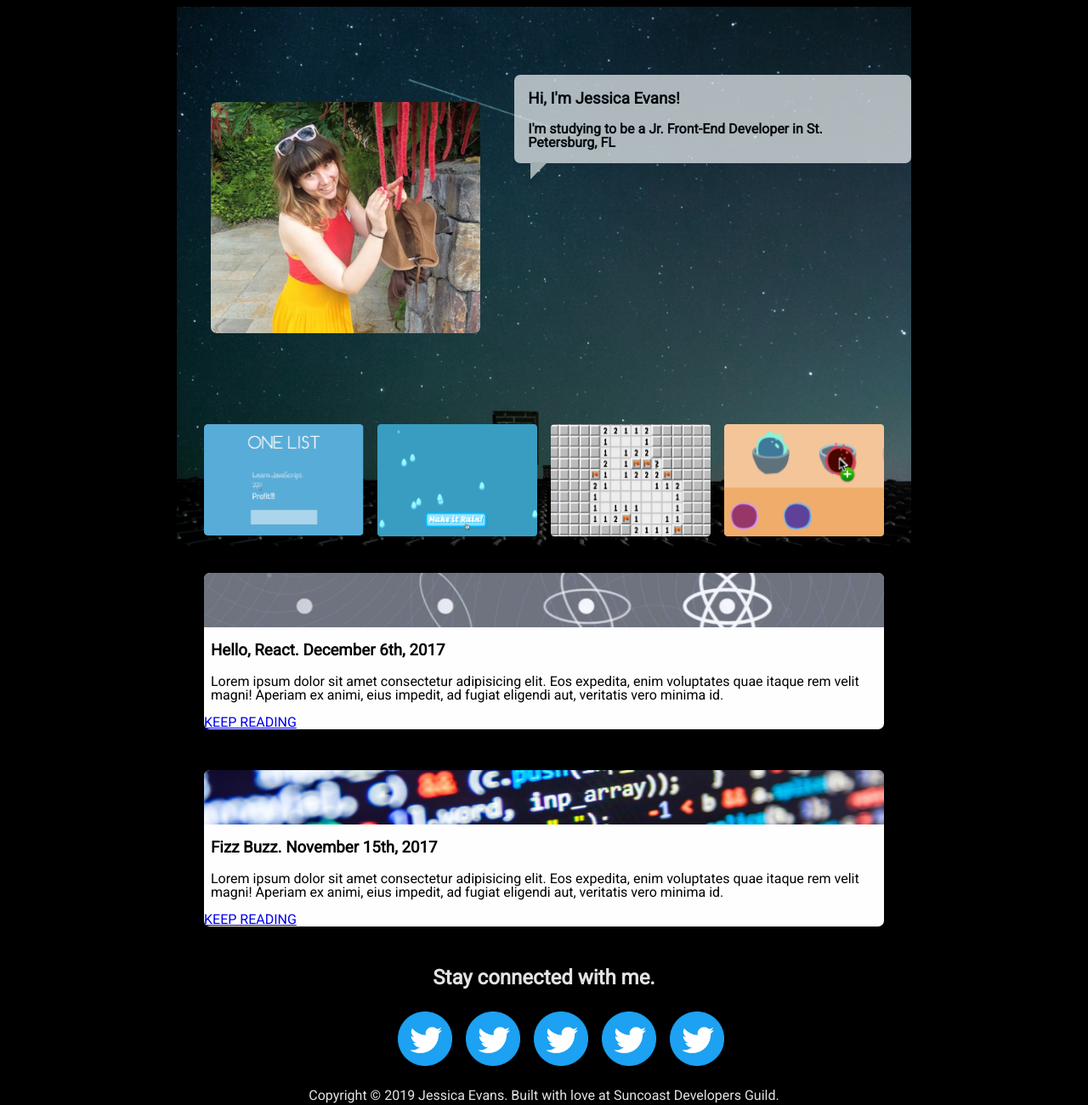
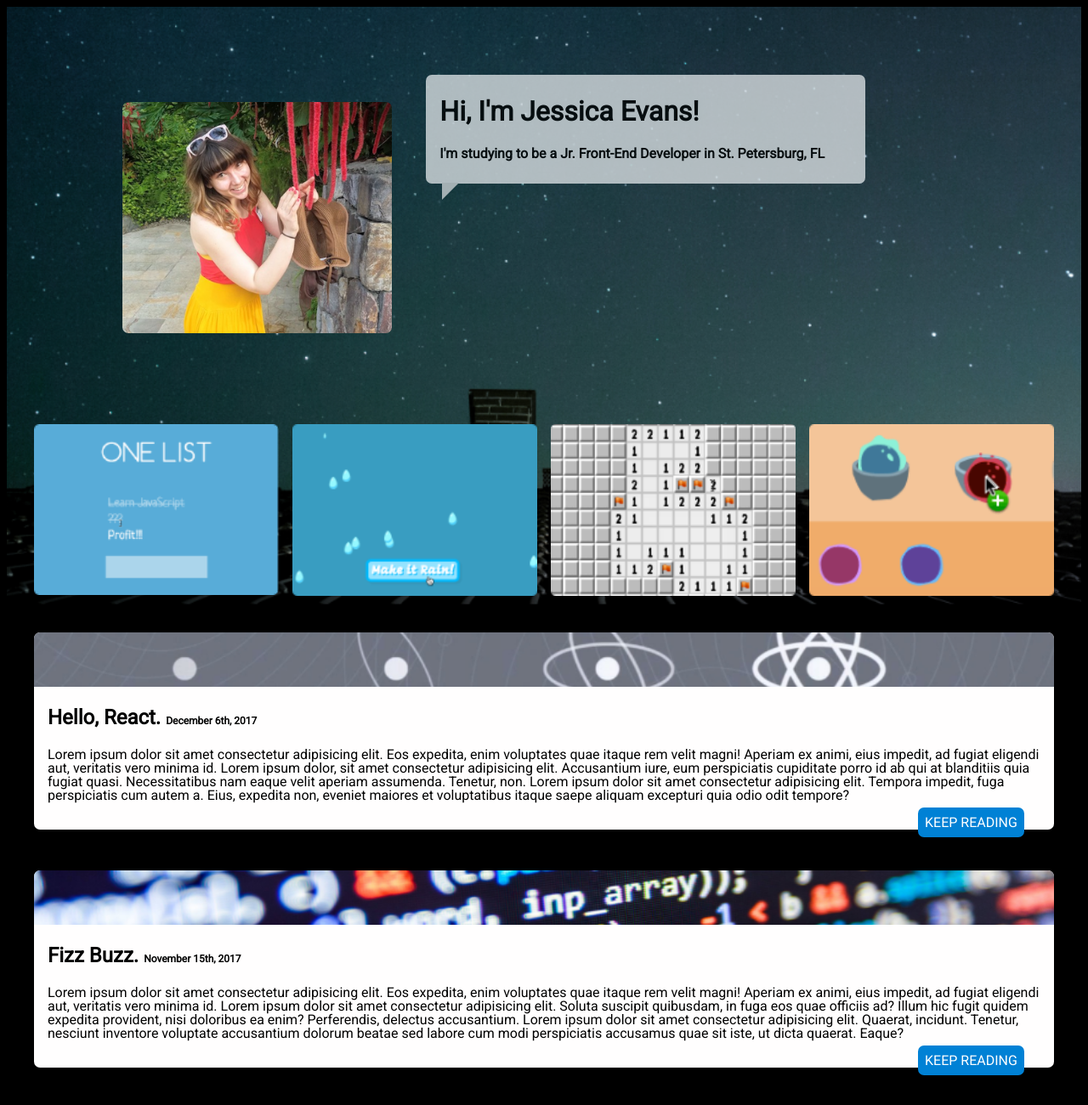
Before and after one commit to jessicaevans17/portfolio, a website: page public/index.html in a window 1280 px wide. Shown: the top 1300 px of the page at 85% size. Drawn offline with Linux system fonts and the light colour scheme.

Commit message:
changed margins and Keep Reading Button

```diff
--- a/public/index.html
+++ b/public/index.html
@@ -22,7 +22,7 @@
 					/>
 				</figure>
 				<section class=" box speech-bubble border-radius">
-					<h1 class="header-title">Hi, I'm Jessica Evans!</h1>
+					<h2 class="header-title"><strong>Hi, I'm Jessica Evans!</strong></h2>
 					<p>
 						I'm studying to be a Jr. Front-End Developer in St. Petersburg, FL
 					</p>
@@ -40,32 +40,46 @@
 		<main>
 			<section class="main-section border-radius">
 				<section id="react-pic-header"></section>
-				<h3 class="main-paragraph">
+				<h3 class="main-section-header">
 					Hello, React. <span>December 6th, 2017</span>
 				</h3>
 				<p class="main-paragraph">
 					Lorem ipsum dolor sit amet consectetur adipisicing elit. Eos expedita,
 					enim voluptates quae itaque rem velit magni! Aperiam ex animi, eius
-					impedit, ad fugiat eligendi aut, veritatis vero minima id.
+					impedit, ad fugiat eligendi aut, veritatis vero minima id. Lorem ipsum
+					dolor, sit amet consectetur adipisicing elit. Accusantium iure, eum
+					perspiciatis cupiditate porro id ab qui at blanditiis quia fugiat
+					quasi. Necessitatibus nam eaque velit aperiam assumenda. Tenetur, non.
+					Lorem ipsum dolor sit amet consectetur adipisicing elit. Tempora
+					impedit, fuga perspiciatis cum autem a. Eius, expedita non, eveniet
+					maiores et voluptatibus itaque saepe aliquam excepturi quia odio odit
+					tempore?
 				</p>
-				<a class="keep-reading-button" href="#">KEEP READING</a>
+				<a class="keep-reading-button border-radius" href="#">KEEP READING</a>
 			</section>
 
 			<section class="main-section border-radius">
 				<section id="code-pic-header"></section>
-				<h3 class="main-paragraph">
+				<h3 class="main-section-header">
 					Fizz Buzz. <span>November 15th, 2017</span>
 				</h3>
 				<p class="main-paragraph">
 					Lorem ipsum dolor sit amet consectetur adipisicing elit. Eos expedita,
 					enim voluptates quae itaque rem velit magni! Aperiam ex animi, eius
-					impedit, ad fugiat eligendi aut, veritatis vero minima id.
+					impedit, ad fugiat eligendi aut, veritatis vero minima id. Lorem ipsum
+					dolor sit amet consectetur adipisicing elit. Soluta suscipit
+					quibusdam, in fuga eos quae officiis ad? Illum hic fugit quidem
+					expedita provident, nisi doloribus ea enim? Perferendis, delectus
+					accusantium. Lorem ipsum dolor sit amet consectetur adipisicing elit.
+					Quaerat, incidunt. Tenetur, nesciunt inventore voluptate accusantium
+					dolorum beatae sed labore cum modi perspiciatis accusamus quae sit
+					iste, ut dicta quaerat. Eaque?
 				</p>
-				<a href="#">KEEP READING</a>
+				<a class="keep-reading-button border-radius" href="#">KEEP READING</a>
 			</section>
 		</main>
 
-		<footer>
+		<footer class="flex-column">
 			<h2>Stay connected with me.</h2>
 			<ul class="twitter-ul flex-row">
 				<li class="twitter-li">
--- a/public/screen.css
+++ b/public/screen.css
@@ -7,8 +7,8 @@ html {
 }
 
 body {
-	margin-left: 13rem;
-	margin-right: 13rem;
+	/* margin-left: 13rem;
+	margin-right: 13rem; */
 	min-height: 100%;
 	font-family: 'Roboto', sans-serif;
 	background-color: black;
@@ -20,6 +20,12 @@ body {
 	justify-content: center;
 }
 
+.flex-column {
+	display: flex;
+	flex-direction: column;
+	align-items: center;
+}
+
 .border-radius {
 	border-radius: 7px;
 }
@@ -29,21 +35,25 @@ header {
 	background-repeat: no-repeat;
 	background-size: cover;
 	background-position-x: center;
+	background-position-y: bottom;
 }
 
 .header-section {
 	padding-top: 2rem;
 	padding-bottom: 4rem;
+	justify-content: flex-start;
 }
 
 .header-title {
 	font-weight: 900;
+	font-size: 2rem;
 }
 
 figure > img {
 	height: 17rem;
 	object-fit: cover;
 	margin-top: 4rem;
+	margin-left: 6rem;
 }
 
 .box {
@@ -56,7 +66,7 @@ figure > img {
 	height: 5rem;
 	padding-left: 1rem;
 	padding-right: 3rem;
-	padding-bottom: 1.5rem;
+	padding-bottom: 3rem;
 }
 
 .speech-bubble:before {
@@ -72,6 +82,20 @@ figure > img {
 	bottom: -19px;
 }
 
+.header-ul {
+	padding-left: 1.5rem;
+	padding-right: 1.5rem;
+}
+
+.header-ul-li {
+	padding: 0.5rem;
+	flex-basis: 25%;
+}
+
+.header-ul-li img {
+	width: 100%;
+}
+
 main {
 	margin-top: 2rem;
 }
@@ -83,8 +107,25 @@ main {
 	margin-bottom: 3em;
 }
 
+.main-section-header {
+	font-size: 1.5rem;
+	padding-left: 1rem;
+}
+
 .main-paragraph {
-	padding-left: 0.5rem;
+	padding-left: 1em;
+}
+
+span {
+	font-size: 0.75rem;
+}
+
+.keep-reading-button {
+	background-color: #0081d5;
+	color: white;
+	padding: 0.5rem;
+	text-decoration: none;
+	margin-left: 65rem;
 }
 
 #react-pic-header {
@@ -101,19 +142,6 @@ main {
 	background-size: cover;
 	background-position-y: center;
 	border-radius: 7px 7px 0px 0px;
-}
-.header-ul {
-	padding-left: 1.5rem;
-	padding-right: 1.5rem;
-}
-
-.header-ul-li {
-	padding: 0.5rem;
-	flex-basis: 25%;
-}
-
-.header-ul-li img {
-	width: 100%;
 }
 
 ul {
@@ -136,3 +164,7 @@ footer {
 .twitter-li a img {
 	height: 4rem;
 }
+
+footer > p {
+	font-size: 0.75rem;
+}
```
